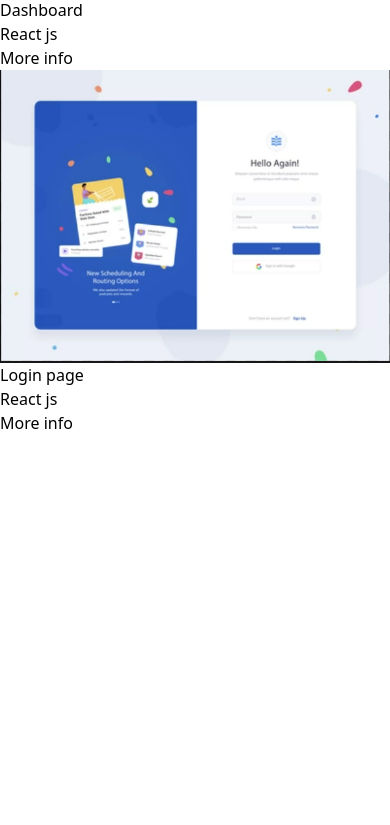
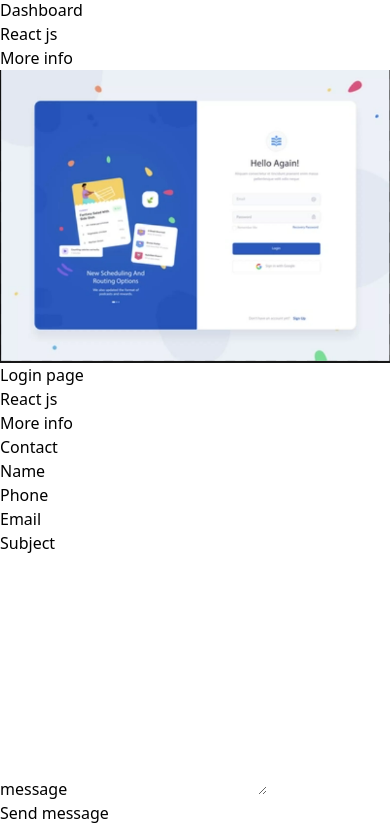
Before and after one commit to Ikevine/vite_portfolio, a React (Vite) app: page / in a window 390 px wide. Shown: the part 1790-2615 px from the top of the page. Before the commit the page ends 2225 px from the top, so only its background shows below. Built offline with nearby package versions, Linux system fonts and the light colour scheme.

Commit message:
contact form

```diff
--- a/src/App.jsx
+++ b/src/App.jsx
@@ -2,6 +2,7 @@ import SideNav from "./components/sidenav";
 import Home from './components/home';
 import Work from './components/work';
 import Project from './components/project';
+import Contact from './components/contact'
 function App() {
 
   return (
@@ -10,6 +11,7 @@ function App() {
      <Home/>
      <Work/>
      <Project/>
+     <Contact/>
     </>
   )
 }
--- /dev/null
+++ b/src/components/contact.jsx
@@ -0,0 +1,36 @@
+import React from 'react'
+
+const contact = () => {
+  return (
+    <div className='mt-20 max-w-[700px] mx-auto w-[80%] pb-4'>
+    <h1 className='font-bold text-4xl py-8 text-center'>Contact </h1>
+        <form action="" method='POST' encType='multipart/form-data'>
+            <div className="grid gap-4 md:grid-cols-2">
+                <div className="flex flex-col">
+                    <label className='uppercase text-sm py-2'>Name</label>
+                    <input type="text" name='name'  className='border-2 rounded-md p-2 outline-none border-slate-500'/>
+                </div>
+                <div className="flex flex-col">
+                    <label className='uppercase text-sm py-2'>Phone</label>
+                    <input type="text" name='phone' className='border-2 rounded-md p-2 outline-none border-slate-500'/>
+                </div>
+            </div>
+            <div className="flex flex-col">
+                <label className='uppercase text-sm py-2'>Email</label>
+                <input type="email" name='emain' className='border-2 rounded-md p-2 outline-none border-slate-500'/>
+            </div>
+            <div className="flex flex-col">
+                <label className='uppercase text-sm py-2'>Subject</label>
+                <input type="text" name='subject' className='border-2 rounded-md p-2 outline-none border-slate-500'/>
+            </div>
+            <div className="flex flex-col">
+                <label className='uppercase text-sm py-2'>message</label>
+                <textarea name="messsage"  rows="10" className='border-2 p-2 rounded-md outline-none border-slate-500'></textarea>
+            </div>
+            <button className='w-full py-2 bg-green-800 rounded-lg mt-2 text-white text-md font-semibold hover:bg-transparent hover:text-slate-900 hover:border-2 hover:border-green-800 ease-in duration-300 '>Send message</button>
+        </form>
+    </div>
+  )
+}
+
+export default contact
--- a/src/components/project.jsx
+++ b/src/components/project.jsx
@@ -2,7 +2,7 @@ import React from 'react'
 import ProjectItem from './projectItem'
 const project = () => {
   return (
-    <div className='w-[70%] mx-auto flex flex-col items-center justify-center my-4 '>
+    <div className='w-[70%] mx-auto  flex flex-col items-center justify-center my-4 h-auto' id='project'>
         <h1 className='text-center font-bold text-4xl py-4 text-green-900'>Projects</h1>
         <p className='text-center text-slate-600 py-8 text-md md:text-lg md:w-[70%]'>Lorem ipsum dolor sit amet consectetur adipisicing elit. Facilis aliquam in, optio laudantium nobis libero laborum!</p>
         <div className='grid lg:grid-cols-3 md:grid-cols-2 gap-12 '>
--- a/src/components/work.jsx
+++ b/src/components/work.jsx
@@ -24,7 +24,7 @@ const work = () => {
     //array of information
 
   return (
-    <div className='md:w-[60%] w-[95%] mx-auto h-auto p-4  flex flex-col items-center justify-center' id='home'>
+    <div className='md:w-[60%] w-[95%] mx-auto h-auto p-4  flex flex-col items-center justify-center' id='work'>
          <h1 className='font-bold text-4xl text-center text-green-800 mb-4 w-[50%]'>Work</h1>
          {
             data.map((data , idx) =>{
--- a/src/index.css
+++ b/src/index.css
@@ -1,3 +1,7 @@
 @tailwind base;
 @tailwind components;
 @tailwind utilities;
+
+*{
+    scroll-behavior: smooth;
+}
```
